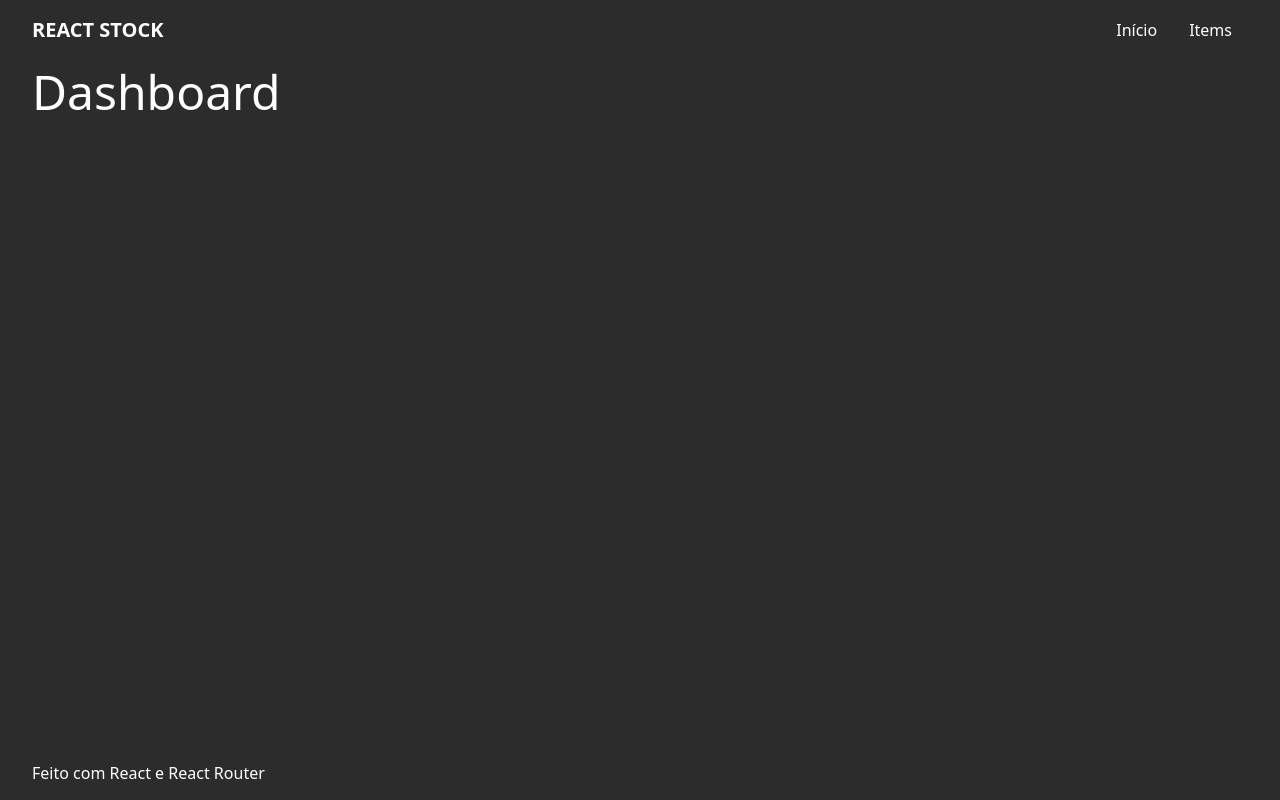
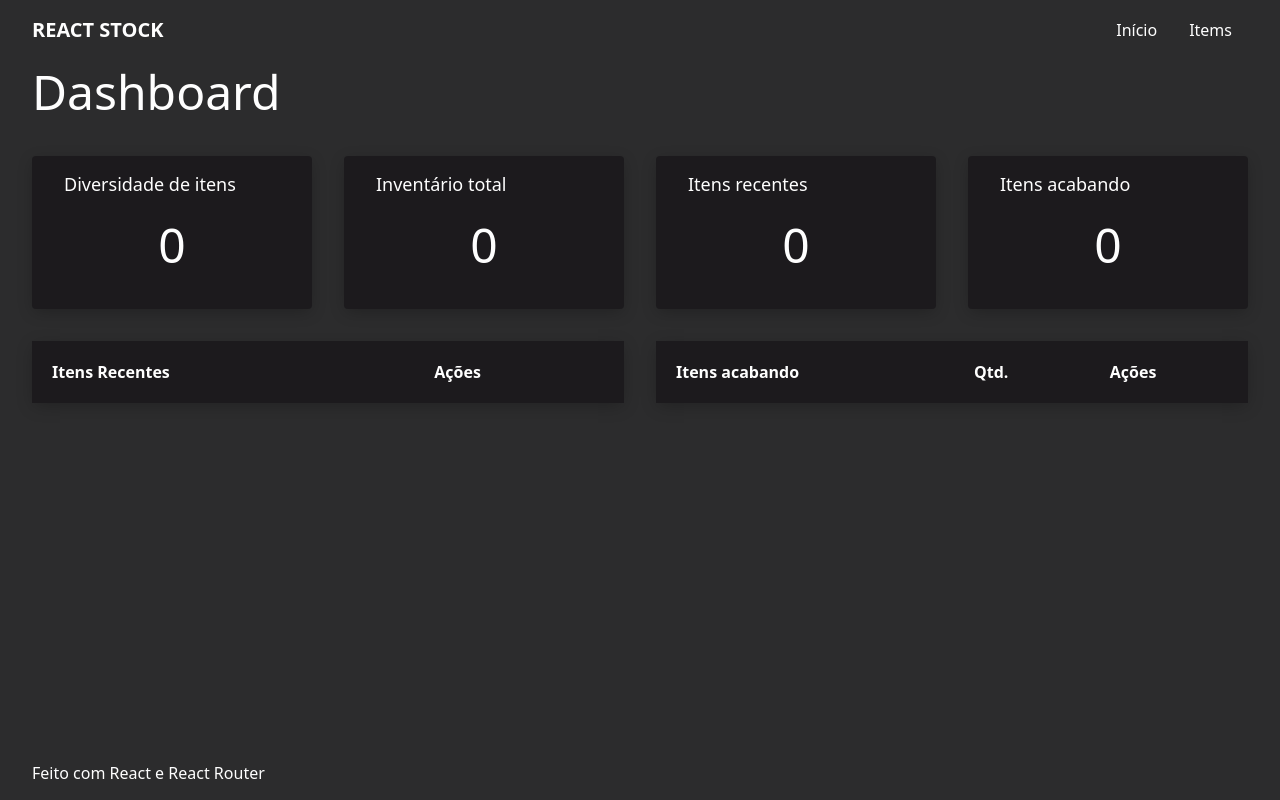
Before and after one commit to matheusduartedevs/gestor-de-estoque, a React (Vite) app: page / in a window 1280 px wide. Built offline with nearby package versions, Linux system fonts and the light colour scheme.

Commit message:
renderização dos itens na home page

```diff
--- a/src/pages/Home.jsx
+++ b/src/pages/Home.jsx
@@ -1,9 +1,81 @@
-
+import { Link } from "react-router-dom"
+import useStock from "../hooks/useStock"
 
 const Home = () => {
+  const { items } = useStock()
+
+  const variety = items.length
+  const inventoryTotal = items.reduce((sum, item) => +sum + +item.quantity, 0)
+
+  const today = new Date()
+  const limitDate = new Date()
+  limitDate.setDate(limitDate.getDate() - 10)
+  const recentItems = items.filter((item) => item.createdAt >= limitDate && item.createdAt <= today)
+  const recentTotal = recentItems.length
+
+  const lowQuantityItems = items.filter((item) => item.quantity < 10)
+  const lowQuantityTotal = lowQuantityItems.length
+
   return (
     <main>
-        <h1>Dashboard</h1>
+      <h1>Dashboard</h1>
+      <div className="row">
+        <div className="dashboard-card">
+          Diversidade de itens
+          <span>{variety}</span>
+        </div>
+        <div className="dashboard-card">
+          Inventário total
+          <span>{inventoryTotal}</span>
+        </div>
+        <div className="dashboard-card">
+          Itens recentes
+          <span>{recentTotal}</span>
+        </div>
+        <div className="dashboard-card">
+          Itens acabando
+          <span>{lowQuantityTotal}</span>
+        </div>
+      </div>
+      <div className="row">
+        <div className="recent">
+          <table>
+            <thead>
+              <tr><th>Itens Recentes</th>
+              <th>Ações</th>
+            </tr>
+            </thead>
+            <tbody>
+              {recentItems.map((item) => (
+                <tr key={item.id}>
+                  <td>{item.name}</td>
+                  <td><Link to={`/items/${item.id}`} className="button is-small">Ver</Link></td>
+                </tr>
+              ))}
+            </tbody>
+          </table>
+        </div>
+        <div className="low">
+          <table>
+            <thead>
+              <tr>
+                <th>Itens acabando</th>
+                <th>Qtd.</th>
+                <th>Ações</th>
+              </tr>
+            </thead>
+            <tbody>
+              {lowQuantityItems.map((item) => (
+                <tr key={item.id}>
+                  <td>{item.name}</td>
+                  <td>{item.quantity}</td>
+                  <td><Link to={`/items/${item.id}`} className="button is-small">Ver</Link></td>
+                </tr>
+              ))}
+            </tbody>
+          </table>
+        </div>
+      </div>
     </main>
   )
 }
```
